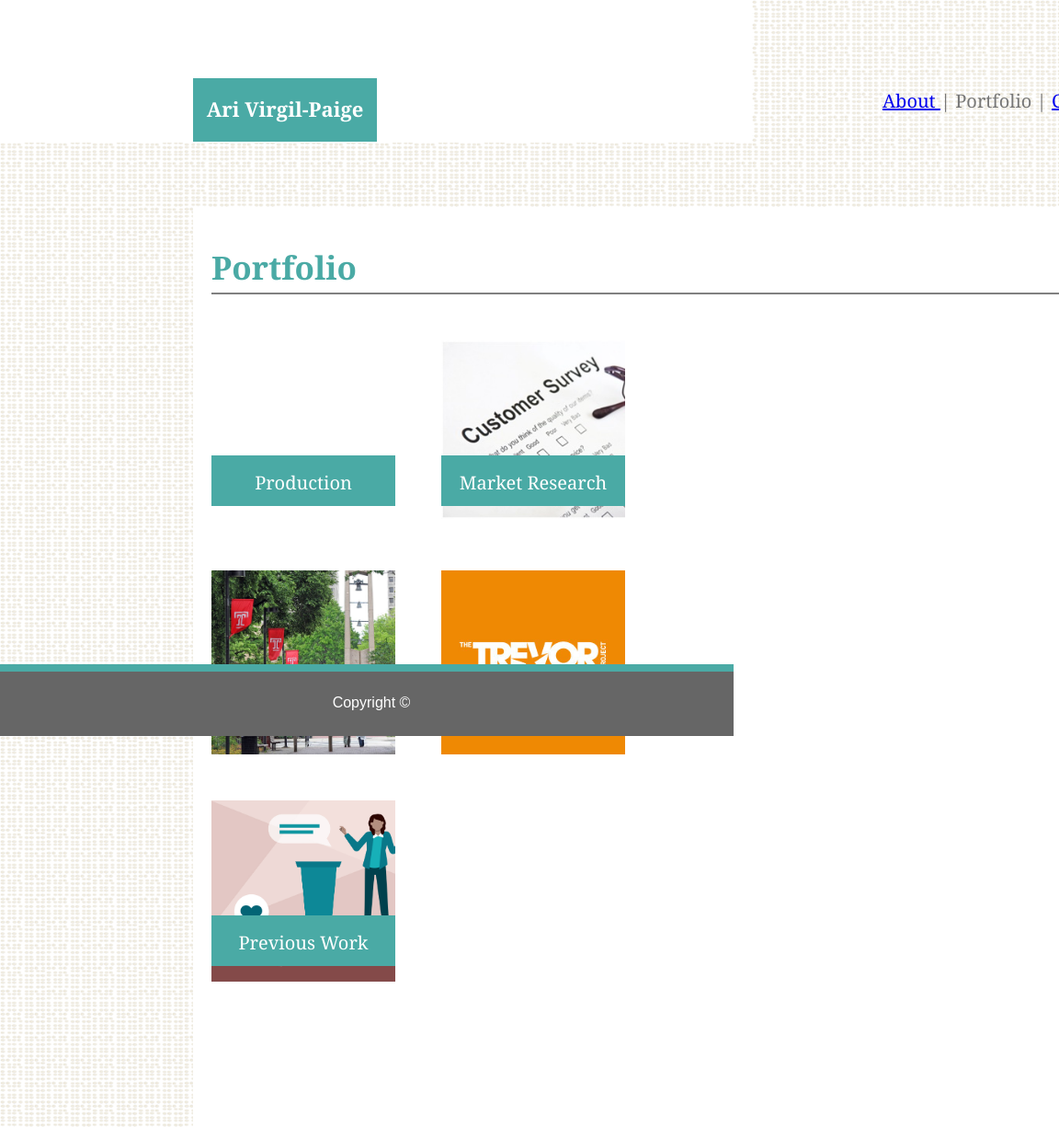
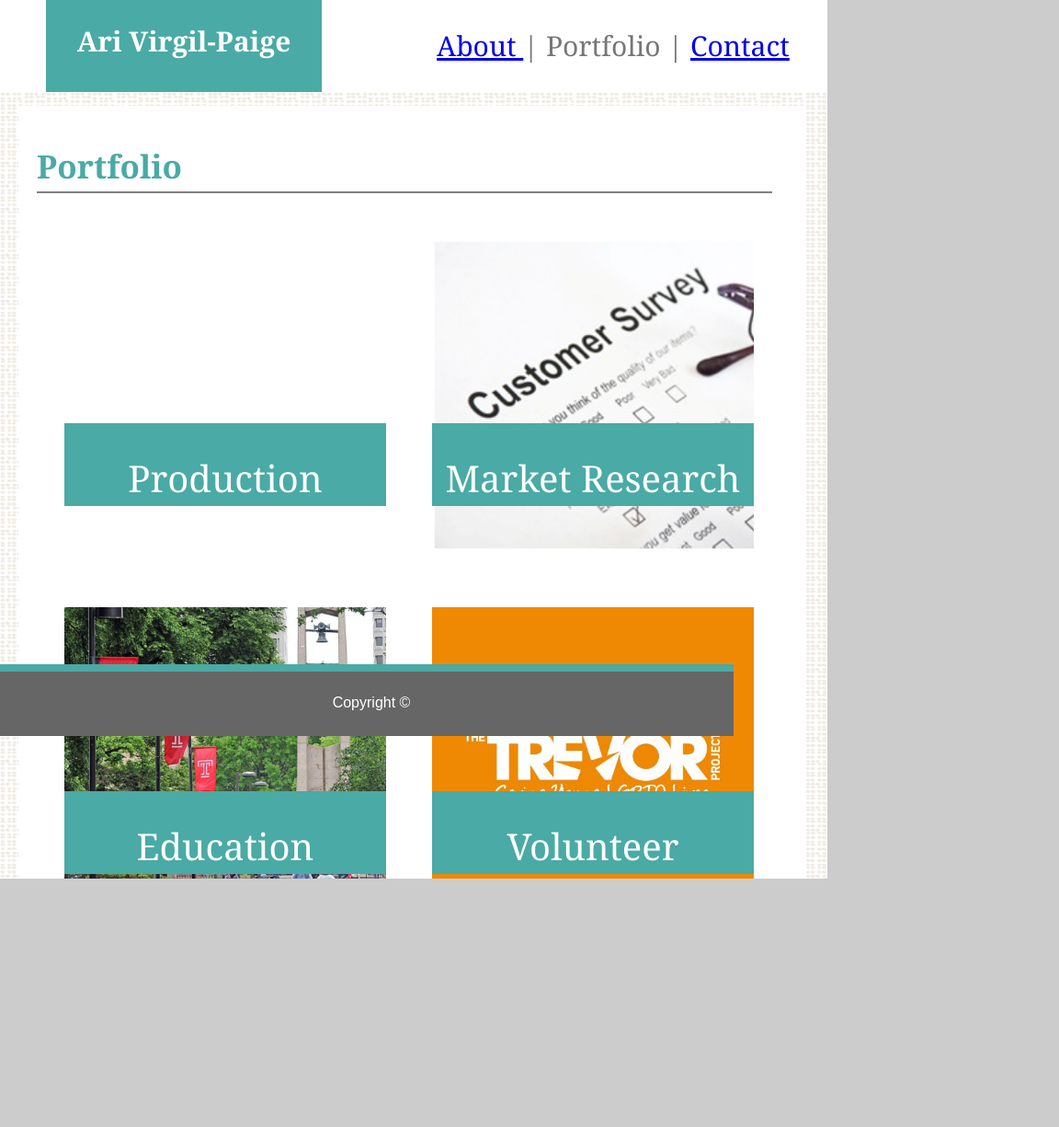
Before and after one commit to Avpaige/Responsive-Portfolio, a plain HTML site: page portfolio.html in a window 768 px wide. Shown: the top 1225 px of the page at 92% size, 1152 px wide, since content can reach past the window. After the commit the page ends 955 px from the top, so only its background shows below. Drawn offline with Linux system fonts and the light colour scheme.

Commit message:
finished port page

```diff
--- a/assets/css/portstyle.css
+++ b/assets/css/portstyle.css
@@ -283,11 +283,126 @@ h1{
 }
 
 
-}
+@media only screen and  (min-width: 641px) and (max-width: 768px){
 
-@media only screen and  (min-width: 641px) and (max-width: 768px){
+    .name {
+        padding:0 ;
+        margin-bottom: 20px;
+        margin-top: -60px;
+        height: 100px;
+        width: 300px;
+        font-size: 30px;
+        margin-left: -150px;
+        }
+
+    .menu {
+        width: 900px;
+        height: 100px;
+        padding:0;
+        margin-bottom: 150px;
+
+    }
+
+    .menulinks {
+        position: static;
+        padding-top: 35px;
+        padding-left: 325px;
+        padding-bottom: 50px;
+        font-size: 30px;
+    }
+
+
+    .wrapper {
+        margin-top: 150px;
+        width: 825px;
+        margin-left: 20px;
+        height: 800px;
+    }
+
+    .prod {
+        width: 350px;
+        height: 350px;
+        margin-right: 50px;
+        margin-left: 30px;
+    }
+
+
+    .mrk {
+        width: 350px;
+        height: 350px;
+    }
+
+
+
+    .vlt {
+        width: 350px;
+        height: 350px;
+    }
+
+
+    .edu {
+        width: 350px;
+        height: 350px;
+        margin-right: 50px;
+        margin-left: 30px;
+
+    }
+
+    .Other {
+        width: 350px;
+        height: 350px;
+        margin-left: 30px;
+
+    }
+    .label {
+        width: 350px;
+        height: 90px;
+        position: relative;
+        bottom: -200px;
+        text-align: center;
+        font-size: 40px;
+    }
+        .break {
+            width: 800px;
+
+        }
 }
 
 @media only screen and (min-width: 769px) and (max-width: 980px) {
 
+    .wrapper {
+        width: 500px;
+        margin-left: 50px;
+        height: 900px;
+
+    }
+
+    .menu {
+        height: 50px;
+
+    }
+
+    .name {
+        padding:0 ;
+        margin-bottom: 20px;
+        margin-top: -80px;
+        height: 100px;
+        width: 300px;
+        font-size: 30px;
+        margin-left: -150px;
+        }
+
+
+    .menulinks {
+        position: static;
+        padding-top: 30px;
+        padding-left: 450px;
+        padding-bottom: 50px;
+        font-size: 25px;
+    }
+
+    .break {
+        width: 475px;
+
+    }
 }
```
